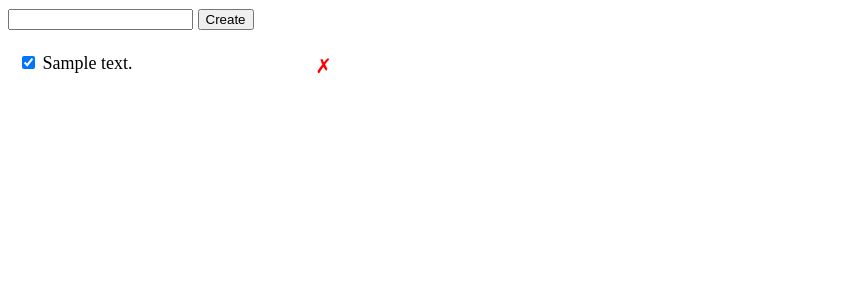
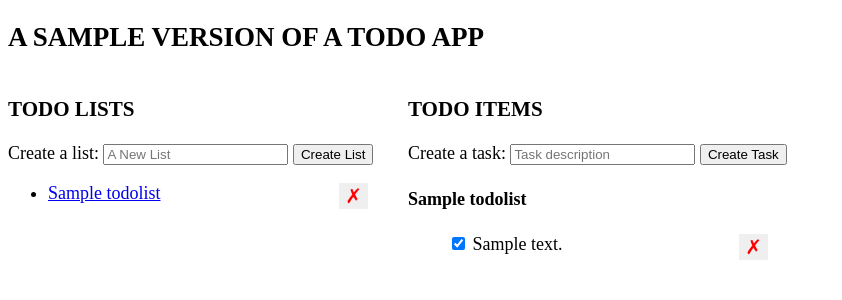
Before and after one commit to ahgarawani/advanced-web-development-udacity, a Flask app: template exercises/todo-app/templates/index.html in a window 1280 px wide. Shown: the top 300 px of the page, without its empty margins (0-842 px from the left). Run offline with Flask 2, Linux system fonts and the light colour scheme; the template is opened without the code that fills it: values that come from a table or form of the project are taken from there, others are empty; tables that the repository leaves empty hold one stand-in row (values such as "Sample post").

Commit message:
adding the lists functionality to the app

```diff
--- a/exercises/todo-app/app.py
+++ b/exercises/todo-app/app.py
@@ -28,25 +28,14 @@ class TodoList(db.Model):
     todos = db.relationship('Todo', backref='list', lazy=True)
 
 
-@app.route('/todos/<todo_id>', methods=['DELETE'])
-def delete_todo(todo_id):
-    try:
-        Todo.query.filter_by(id=todo_id).delete()
-        db.session.commit()
-    except:
-        db.session.rollback()
-    finally:
-        db.session.close()
-    return jsonify({ 'success': True })
-
-
 @app.route('/todos/create', methods=['POST'])
 def create_todo():
     error = False
     body = {}
     try:
         description = request.get_json()['description']
-        todo = Todo(description=description)
+        list_id = request.get_json()['list_id']
+        todo = Todo(description=description, completed=False, list_id=list_id)
         db.session.add(todo)
         db.session.commit()
         body['id'] = todo.id
@@ -66,22 +55,98 @@ def create_todo():
 
 @app.route('/todos/<todo_id>/set-completed', methods=['POST'])
 def set_completed_todo(todo_id):
+    error = False
     try:
         completed = request.get_json()['completed']
         todo = Todo.query.get(todo_id)
         todo.completed = completed
         db.session.commit()
-    except:
+    except():
         db.session.rollback()
+        error = True
         print(sys.exc_info())
     finally:
         db.session.close()
-    return redirect(url_for('index'))
+    if error:
+        abort(500)
+    else:
+        return redirect(url_for('index'))
+
+
+@app.route('/todos/<todo_id>/delete', methods=['DELETE'])
+def delete_todo(todo_id):
+    error = False
+    try:
+        Todo.query.filter_by(id=todo_id).delete()
+        db.session.commit()
+    except():
+        db.session.rollback()
+        error = True
+    finally:
+        db.session.close()
+    if error:
+        abort(500)
+    else:
+        return jsonify({'success': True})
 
 
 @app.route('/')
 def index():
-    return render_template('index.html', data=Todo.query.order_by('id').all())
+    return redirect(url_for('get_list_todos', list_id=1))
+
+
+@app.route('/lists/<list_id>')
+def get_list_todos(list_id):
+    lists = TodoList.query.all()
+    active_list = TodoList.query.get(list_id)
+    todos = Todo.query.filter_by(list_id=list_id).order_by('id').all()
+
+    return render_template('index.html', todos=todos, lists=lists, active_list=active_list)
+
+
+@app.route('/lists/create', methods=['POST'])
+def create_list():
+    error = False
+    body = {}
+    try:
+        name = request.get_json()['name']
+        todolist = TodoList(name=name)
+        db.session.add(todolist)
+        db.session.commit()
+        body['id'] = todolist.id
+        body['name'] = todolist.name
+    except():
+        db.session.rollback()
+        error = True
+        print(sys.exc_info)
+    finally:
+        db.session.close()
+    if error:
+        abort(500)
+    else:
+        return jsonify(body)
+
+
+@app.route('/lists/<list_id>/delete', methods=['DELETE'])
+def delete_list(list_id):
+    error = False
+    try:
+        list = TodoList.query.get(list_id)
+        for todo in list.todos:
+            db.session.delete(todo)
+
+        db.session.delete(list)
+        db.session.commit()
+    except():
+        db.session.rollback()
+        error = True
+    finally:
+        db.session.close()
+    if error:
+        abort(500)
+    else:
+        return jsonify({'success': True})
+
 
 if __name__ == '__main__':
-    app.run()
+    app.run(debug=True)
--- a/exercises/todo-app/templates/index.html
+++ b/exercises/todo-app/templates/index.html
@@ -1,6 +1,7 @@
-<html>
+<!DOCTYPE html>
+<html lang="en">
     <head>
-        <title>Todo List</title>
+        <title>TODO APP</title>
         <style>
             body{
                 font-size: large;
@@ -9,16 +10,17 @@
                 display: none;
             }
             ul {
-                list-style: none;
                 padding: 5;
                 margin: 5;
                 width: 320px;
+            }
+            #todos{
+                list-style: none;
             }
             li{
                 clear: both;
             }
             li button{
-                background-color: transparent;
                 border: none;
                 outline: none;
                 color: red;
@@ -26,23 +28,52 @@
                 cursor: pointer;
                 font-size: 20px;
             }
+            .lists, .todos {
+                display: inline-block;
+                vertical-align: top;
+                margin-right: 30px;
+            }
         </style>
     </head>
     <body>
-        <div id="error" class="hidden">Something went WRONG!</div>
-        <form id="form">
-            <input type="text" id="description" name="description" />
-            <input type="submit" value="Create" />
+        <h2>A SAMPLE VERSION OF A TODO APP</h2>
+        <div class="lists">
+            <h3>TODO LISTS</h3>
+            <form class="create-form" data-type="lists" data-attribute="name">
+                <label>Create a list: </label>
+                <input type="text" id="name" placeholder="A New List">
+                <input type="submit" value="Create List">
             </form>
-        <ul id = "todos">
-            {% for d in data %}
+            <ul id = "lists">
+                {% for list in lists %}
                     <li>
-                <input class="check-completed" data-id="{{ d.id }}" type="checkbox" {% if d.completed %} checked {% endif %} />
-                {{ d.description }}
-                <button class="delete-button" data-id="{{ d.id }}">&cross;</button>
+                        <a href="/lists/{{ list.id }}">{{ list.name }}</a>
+                        <button class="delete-button" data-id="{{ list.id }}" data-type="lists">&cross;</button>
                     </li>
                 {% endfor %}
             </ul>
+        </div>
+        <div class="todos">
+            <h3>TODO ITEMS</h3>
+            <form class="create-form" data-type="todos" data-attribute="description">
+                <input id="list_id" type="hidden" value="{{ active_list.id }}">
+                <label>Create a task: </label>
+                <input type="text" id="description" name="description" placeholder="Task description">
+                <input type="submit" value="Create Task">
+            </form>
+            <div id="error" class="hidden">Something went WRONG!</div>
+            <h4>{{ active_list.name }}</h4>
+            <ul id = "todos">
+                {% for todo in todos %}
+                    <li>
+                        <input class="check-completed" data-id="{{ todo.id }}" type="checkbox" {% if todo.completed %} checked {% endif %} />
+                        {{ todo.description }}
+                        <button class="delete-button" data-id="{{ todo.id }}" data-type="todos">&cross;</button>
+                    </li>
+                {% endfor %}
+            </ul>
+        </div>
+
         <script>
             const checkboxes = document.querySelectorAll('.check-completed');
             for (let i = 0; i < checkboxes.length; i++){
@@ -68,13 +99,22 @@
                 }
             }
 
-            document.getElementById('form').onsubmit = function(e) {
+            const newItems = document.querySelectorAll('.create-form')
+            for (let i = 0; i < 2; i++){
+                const newItem = newItems[i];
+                newItem.onsubmit = function(e) {
                     e.preventDefault();
-                fetch('/todos/create', {
+                    const newItem_data = e.target.dataset;
+                    let return_to_server = {};
+                    return_to_server [newItem_data['attribute']] = document.getElementById(newItem_data['attribute']).value;
+
+                    if (newItem_data['type'] === 'todos'){
+                        return_to_server['list_id'] = document.getElementById('list_id').value;
+                    }
+                    console.log(return_to_server);
+                    fetch('/' + newItem_data['type'] + '/' + 'create', {
                         method: 'POST',
-                    body: JSON.stringify({
-                        'description': document.getElementById('description').value
-                    }),
+                        body: JSON.stringify(return_to_server),
                         headers: {
                             'Content-Type': 'application/json'
                         }
@@ -83,23 +123,24 @@
                         return respoonse.json();
                     })
                     .then(function(jsonResponse) {
+                        const liItem = document.createElement('li');
                         console.log(jsonResponse);
-                    const liItem = document.createElement('LI');
-                    liItem.innerHTML = jsonResponse['description'];
-                    document.getElementById('todos').appendChild(liItem);
+                        liItem.innerHTML = jsonResponse[newItem_data['attribute']];
+                        document.getElementById(newItem_data['type']).appendChild(liItem);
                         document.getElementById('error').className = 'hidden';
                     })
                     .catch(function() {
                         document.getElementById('error').className = '';
                     })
                 }
+            }
 
             const delButtons = document.querySelectorAll('.delete-button');
             for (let i = 0; i < delButtons.length; i++) {
                 const delButton = delButtons[i];
                 delButton.onclick = function(e) {
-                    const todoId = e.target.dataset['id'];
-                    fetch('/todos/' + todoId, {
+                    const item_data = e.target.dataset;
+                    fetch('/' + item_data['type'] + '/' + item_data['id'] + '/delete', {
                         method: 'DELETE'
                     });
                 }
```
Lines whose indentation alone changed are shown as unchanged.
